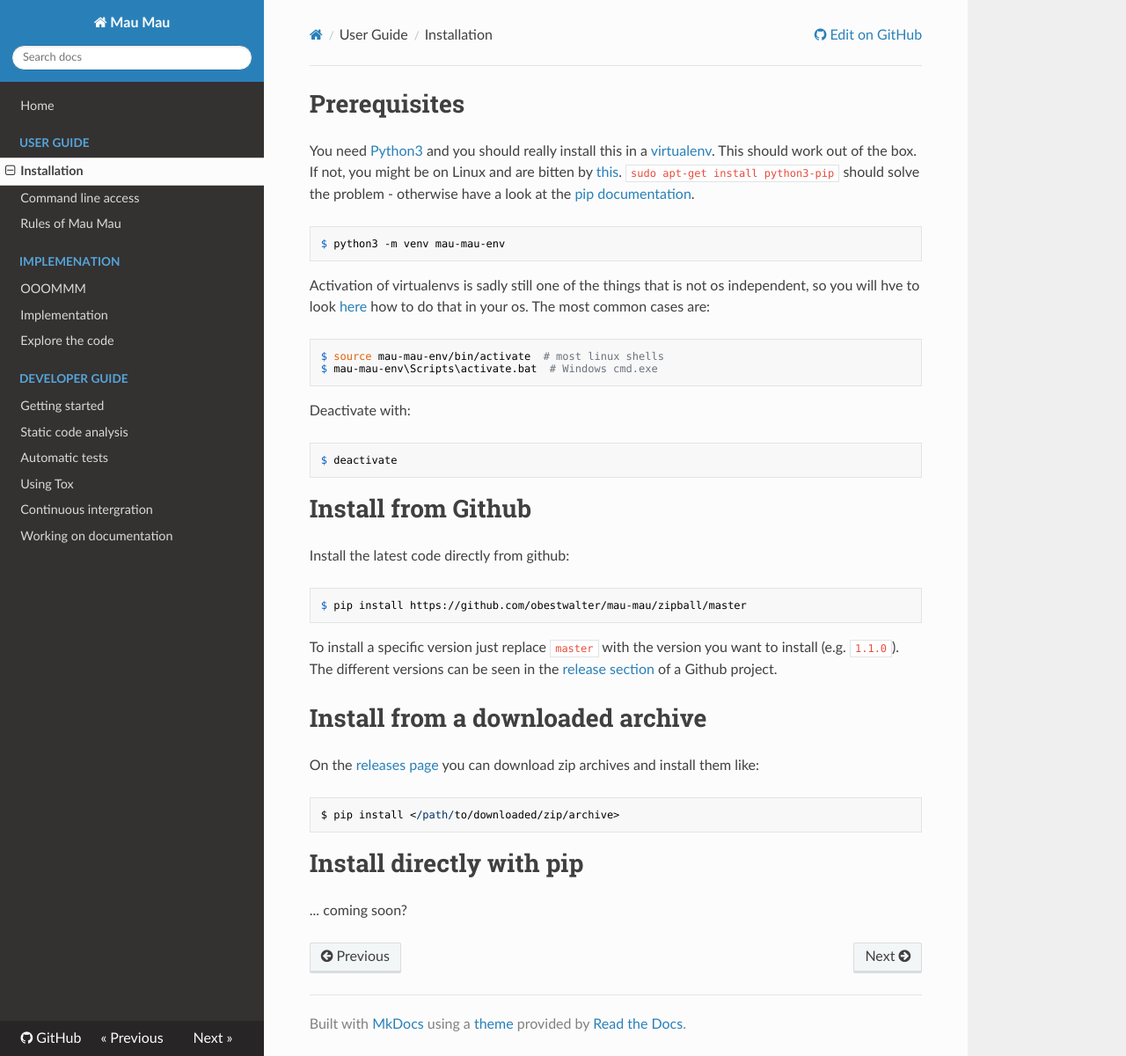
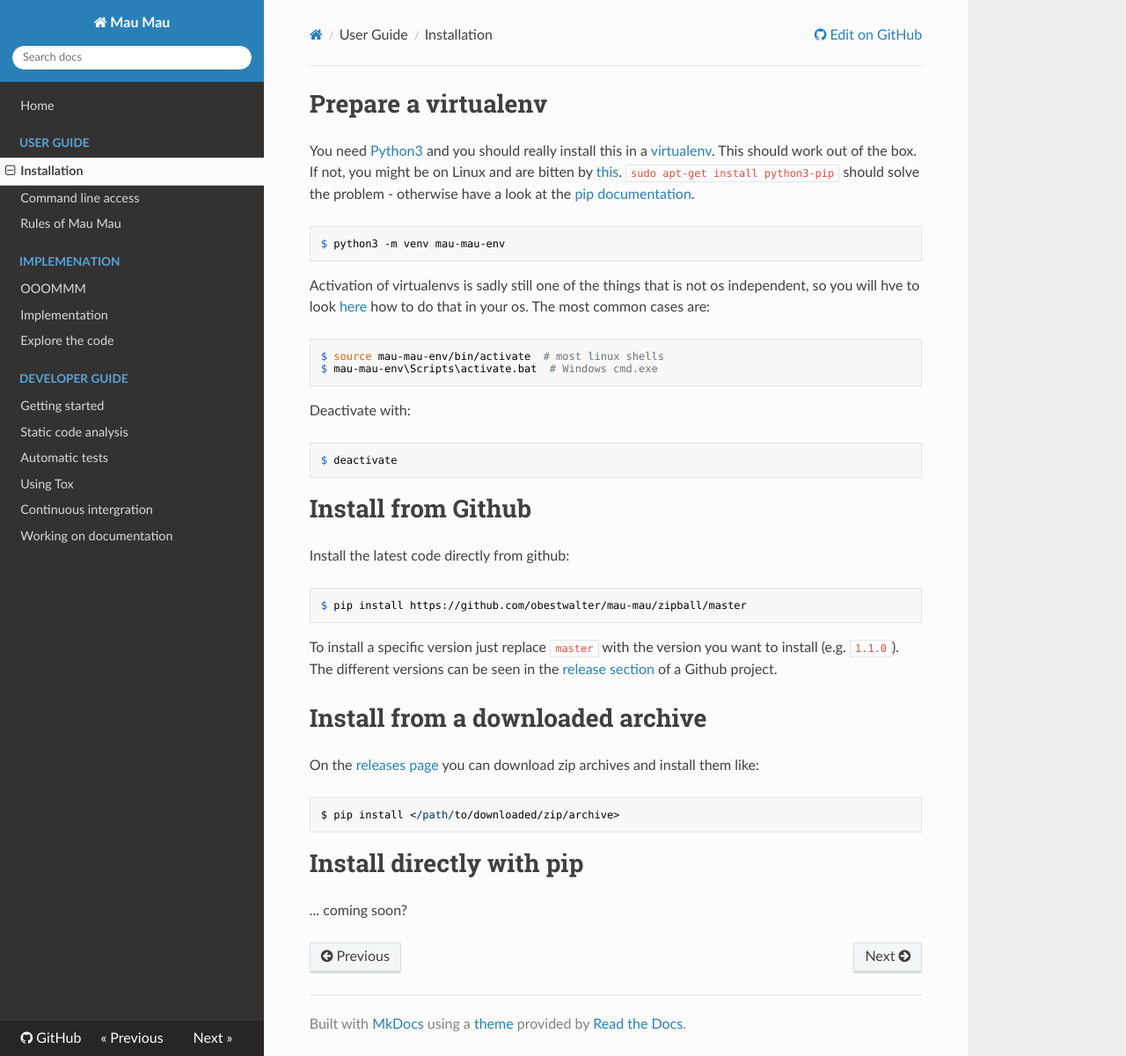
Before and after one commit to obestwalter/mau-mau, an MkDocs documentation site: the page built from docs/guide/installation.md, in a window 1280 px wide and 1200 px high. Shown: the whole window at 88% size. Built offline with MkDocs 1.6.1, drawn with Linux system fonts in a browser that asks for light colours; nearby versions of some CDN libraries; old or Windows-style settings are respelled for this version of MkDocs.

Commit message:
set link to venv instruction from user guide

```diff
--- a/docs/guide/installation.md
+++ b/docs/guide/installation.md
@@ -1,4 +1,4 @@
-# Prerequisites
+# Prepare a virtualenv
 
 You need [Python3](https://www.python.org/downloads/) and you should really install this in a [virtualenv](https://docs.python.org/3/library/venv.html). This should work out of the box. If not, you might be on Linux and are bitten by [this](https://bugs.launchpad.net/ubuntu/+source/python3.4/+bug/1290847). `sudo apt-get install python3-pip` should solve the problem - otherwise have a look at the [pip documentation](https://pip.pypa.io/en/stable/installing/).
 
```
Also changed, not shown: docs/dev/getting-started.md (+1 -1 lines).
